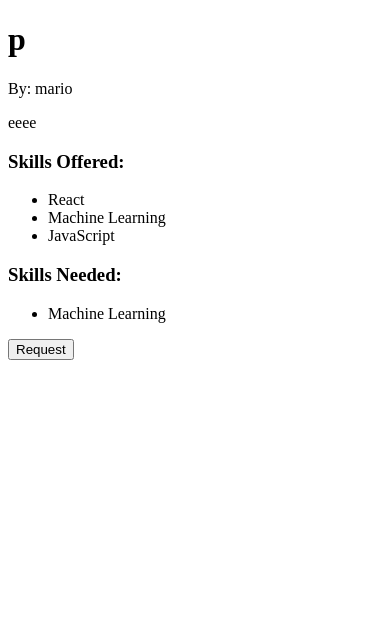
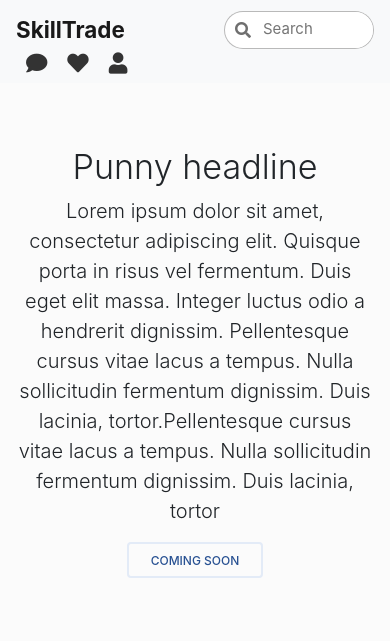
Before and after one commit to Emanuel532/proiect-tw, a Django app: a page that uses skilltrade/templates/secondary_pages/post_page.html in a window 390 px wide. Shown: the top 641 px of the page. Run offline with Django 5.2, Linux system fonts and the light colour scheme; data comes from the database, SQL or seed files in the repository; both versions use the stored data as it was after the commit; some libraries are stand-ins or nearby versions.

Commit message:
responsiveness

```diff
--- /dev/null
+++ b/skilltrade/skilltrade_aplicatie/static/styles/product_page.css
@@ -0,0 +1,30 @@
+body {
+    display: block;
+    margin: 0;
+    font-family: -apple-system, BlinkMacSystemFont, "Segoe UI", Roboto, "Helvetica Neue", Arial, sans-serif, "Apple Color Emoji", "Segoe UI Emoji", "Segoe UI Symbol";
+    font-size: 1rem;
+    font-weight: 400;
+    line-height: 1.5;
+    color: #212529;
+    text-align: left;
+    background-color: #fff;
+}
+div {
+    display: block;
+    unicode-bidi: isolate;
+}
+*, ::after, ::before {
+    box-sizing: border-box;
+}
+.overflow-hidden {
+    overflow: hidden;
+}
+.text-center {
+    text-align: center !important;
+}
+.position-relative {
+    position: relative !important;
+}
+.p-3 {
+    padding: 1rem !important;
+}
--- a/skilltrade/templates/base.html
+++ b/skilltrade/templates/base.html
@@ -16,7 +16,7 @@
   <link href="https://cdnjs.cloudflare.com/ajax/libs/mdb-ui-kit/6.3.0/mdb.min.css" rel="stylesheet" />
   <link rel="stylesheet" href="https://cdnjs.cloudflare.com/ajax/libs/font-awesome/5.15.4/css/all.min.css">
   <script src="https://cdnjs.cloudflare.com/ajax/libs/mdb-ui-kit/6.3.0/mdb.min.js"></script>
-
+  <meta name="viewport" content="width=device-width, initial-scale=1, shrink-to-fit=no">
   <link rel="stylesheet" href="{% static 'styles/nav.css' %}">
   <script src="{% static 'scripts/nav.js' %}"></script>
 
--- a/skilltrade/templates/secondary_pages/post_page.html
+++ b/skilltrade/templates/secondary_pages/post_page.html
@@ -1,10 +1,26 @@
-<!DOCTYPE html>
-<html>
-<head>
-    <title>{{ post.title }}</title>
-</head>
-<body>
-    <h1>{{ post.title }}</h1>
+{% extends "base.html" %}
+{% load static %}
+
+{% block title %}{{ post.title }}{% endblock %}
+{% block head %}
+<link rel="stylesheet" href="{% static 'styles/product_page.css'%}">
+{% endblock %}
+
+{% block content %}
+    <div class="position-relative overflow-hidden p-3 p-md-5 m-md-3 text-center bg-light">
+      <div class="col-md-5 p-lg-5 mx-auto my-5">
+        <h1 class="display-4 font-weight-normal">Punny headline</h1>
+        <p class="lead font-weight-normal">Lorem ipsum dolor sit amet, consectetur adipiscing elit.
+            Quisque porta in risus vel fermentum. Duis eget elit massa. Integer luctus odio a hendrerit dignissim.
+            Pellentesque cursus vitae lacus a tempus. Nulla sollicitudin fermentum dignissim.
+            Duis lacinia, tortor.Pellentesque cursus vitae lacus a tempus. Nulla sollicitudin fermentum dignissim.
+            Duis lacinia, tortor </p>
+        <a class="btn btn-outline-secondary" href="#">Coming soon</a>
+      </div>
+      <div class="product-device box-shadow d-none d-md-block"></div>
+      <div class="product-device product-device-2 box-shadow d-none d-md-block"></div>
+    </div>
+   <!-- <h1>{{ post.title }}</h1>
     <p>By: {{ post.author.username }}</p>
     <p>{{ post.content }}</p>
 
@@ -37,6 +53,5 @@
             <button type="submit">Request</button>
         </form>
     {% endif %}
-
-</body>
-</html>
+ -->
+{% endblock %}
```
Also changed, not shown: skilltrade/db.sqlite3.
